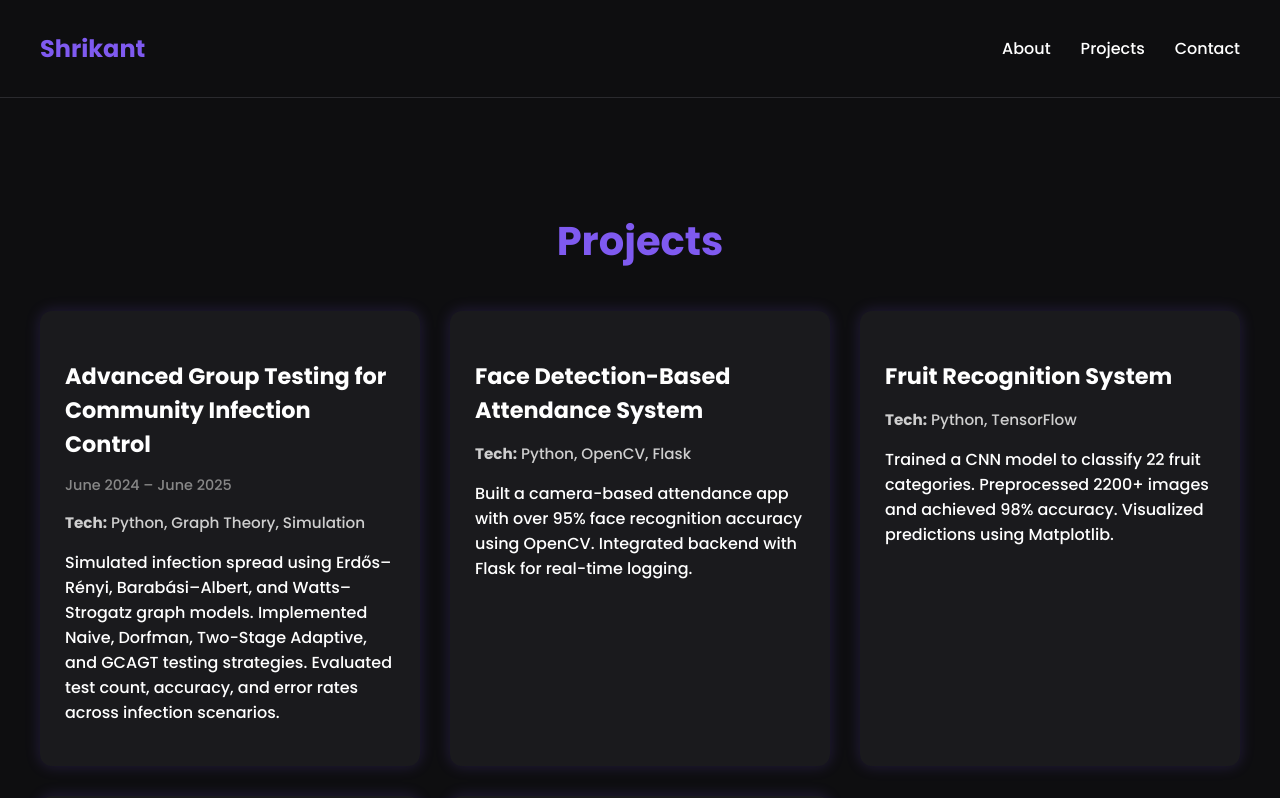
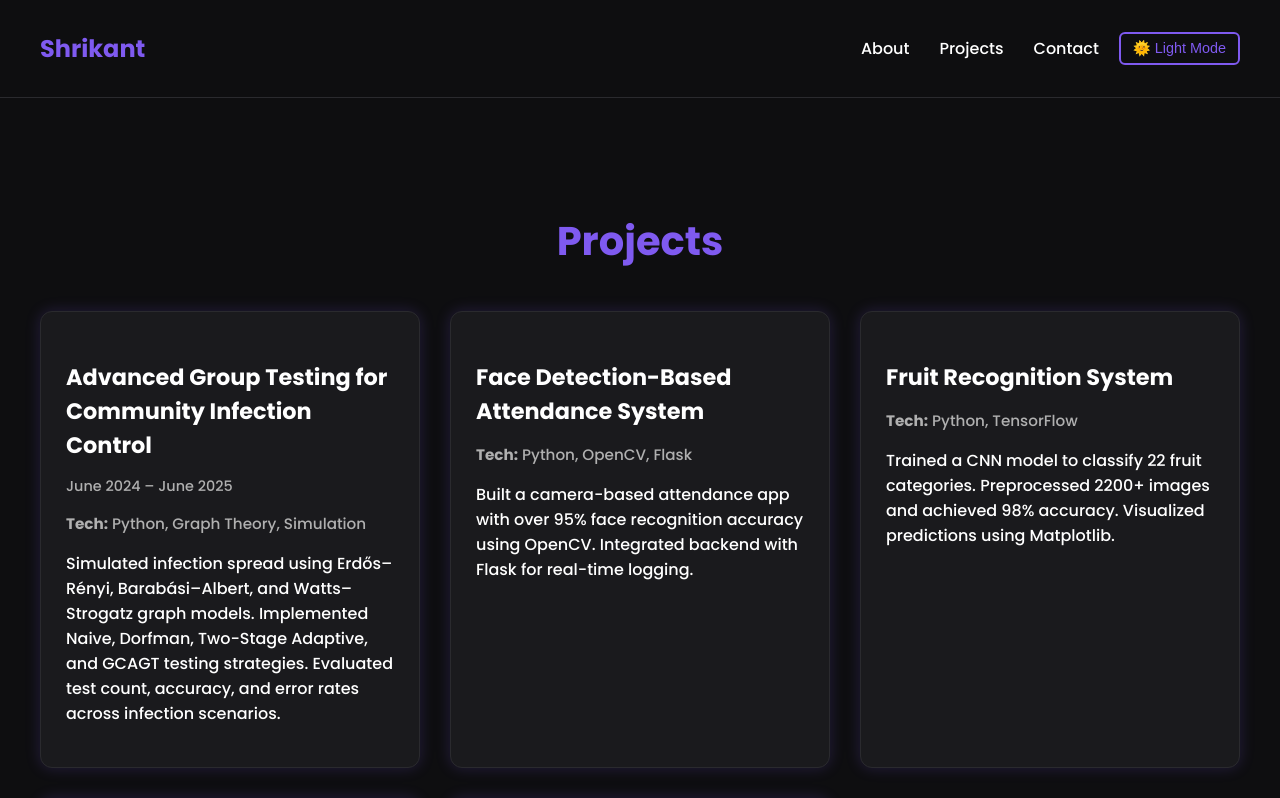
Before and after one commit to shrikantbk06/portfolio-website, a React (Create React App) app: page /projects in a window 1280 px wide. Shown: the top 798 px of the page. Built offline with nearby package versions, Linux system fonts and the light colour scheme.

Commit message:
Added Light/Dark Theme Functionality

```diff
--- a/src/App.css
+++ b/src/App.css
@@ -36,3 +36,43 @@
     transform: rotate(360deg);
   }
 }
+
+:root {
+  --bg-color: #0e0e10;
+  --text-color: #ffffff;
+  --subtext-color: #b0b0b0;
+  --accent-color: #7f5af0;
+  --card-bg: #1a1a1d;
+  --card-border: #2a2a2e;
+}
+
+body.light {
+  --bg-color: #ffffff;
+  --text-color: #0e0e10;
+  --subtext-color: #444444;
+  --accent-color: #5a3bb0;
+  --card-bg: #f0f0f5;
+  --card-border: #ddd;
+}
+
+body {
+  background-color: var(--bg-color);
+  color: var(--text-color);
+  transition: background-color 0.3s ease, color 0.3s ease;
+}
+
+.theme-toggle {
+  background: none;
+  border: 2px solid var(--accent-color);
+  color: var(--accent-color);
+  padding: 6px 12px;
+  border-radius: 6px;
+  cursor: pointer;
+  transition: 0.3s;
+  font-size: 0.9rem;
+}
+
+.theme-toggle:hover {
+  background-color: var(--accent-color);
+  color: var(--bg-color);
+}
--- a/src/components/About.css
+++ b/src/components/About.css
@@ -1,7 +1,7 @@
 .about-container {
   padding: 80px 20px;
-  background-color: #0e0e10;
-  color: #ffffff;
+  background-color: var(--bg-color);
+  color: var(--text-color);
   max-width: 1100px;
   margin: 0 auto;
 }
@@ -36,7 +36,7 @@
 .about-content p {
   font-size: 1.1rem;
   line-height: 1.6;
-  color: #b0b0b0;
+  color: var(--subtext-color);
   margin-bottom: 20px;
 }
 
@@ -45,7 +45,7 @@
 }
 
 .skills-list h3 {
-  color: #ffffff;
+  color: var(--text-color);
   margin-bottom: 10px;
 }
 
@@ -58,5 +58,5 @@
   font-size: 1rem;
   padding: 8px 0;
   border-bottom: 1px solid #222;
-  color: #cfcfcf;
+  color: var(--subtext-color);
 }
--- a/src/components/About.js
+++ b/src/components/About.js
@@ -23,11 +23,11 @@ export default function About() {
           <div className="skills-list">
             <h3>Tech Stack</h3>
             <ul>
-              <li>💻 JavaScript / React / Node.js</li>
-              <li>🐍 Python</li>
-              <li>☁️ AWS & Deployment</li>
-              <li>🧪 Software Testing / DevOps</li>
-              <li>📦 Git / GitHub / CI-CD</li>
+              <li><b>Programming Languages:</b> Java, Python, JavaScript, SQL, C, C++, C#, HTML, CSS</li>
+              <li><b>Frameworks & Libraries:</b> Spring Boot, React, Node.js</li>
+              <li><b>Cloud & DevOps:</b> AWS, Docker, CI/CD</li>
+              <li><b>Tools:</b> Git, JUnit, Mockito</li>
+              <li><b>Databases:</b> MySQL, PostgreSQL, DynamoDB</li>
             </ul>
           </div>
         </div>
--- a/src/components/Contact.css
+++ b/src/components/Contact.css
@@ -1,6 +1,6 @@
 .contact-container {
-  background-color: #0e0e10;
-  color: #ffffff;
+  background-color: var(--bg-color);
+  color: var(--text-color);
   padding: 80px 20px;
   max-width: 800px;
   margin: 0 auto;
@@ -15,7 +15,7 @@
 
 .contact-intro {
   font-size: 1.1rem;
-  color: #b0b0b0;
+  color: var(--subtext-color);
   margin-bottom: 40px;
 }
 
--- a/src/components/Footer.css
+++ b/src/components/Footer.css
@@ -1,5 +1,5 @@
 .footer {
-  background-color: #0e0e10;
+  background-color: var(--bg-color);
   color: #7f5af0;
   text-align: center;
   padding: 12px 0;
--- a/src/components/Home.css
+++ b/src/components/Home.css
@@ -3,8 +3,8 @@
 body {
   margin: 0;
   font-family: 'Poppins', sans-serif;
-  background-color: #0e0e10;
-  color: #ffffff;
+  background-color: var(--bg-color);
+  color: var(--text-color);
 }
 
 .home-container {
@@ -24,13 +24,13 @@ body {
 
 .hero-text h2 {
   font-size: 1.8rem;
-  color: #ffffff;
+  color: var(--text-color);
   margin-bottom: 20px;
 }
 
 .hero-text p {
   font-size: 1.1rem;
-  color: #b0b0b0;
+  color: var(--subtext-color);
   max-width: 600px;
   margin: 0 auto 30px;
 }
@@ -60,12 +60,12 @@ body {
 
 .resume-btn:hover {
   background-color: #7f5af0;
-  color: #0e0e10;
+  color: var(--bg-color);
 }
 
 .typewriter-text {
   font-size: 1.6rem;
-  color: #ffffff;
+  color: var(--text-color);
   margin-bottom: 20px;
   min-height: 32px;
 }
--- a/src/components/Home.js
+++ b/src/components/Home.js
@@ -23,7 +23,13 @@ export default function Home() {
           I'm a Master's graduate from the University of Sydney with hands-on experience in building scalable web applications, cloud-based microservices, and intelligent systems using React, Node.js, Java, and Python. Passionate about crafting efficient, secure, and user-centric solutions.
         </p>
         <Link to="/projects" className="hero-btn">My Projects</Link>
-        <a href="/Shrikant_Resume.pdf" download className="hero-btn resume-btn">Download Resume</a>
+        <a
+            href={`${process.env.PUBLIC_URL}/Shrikant_Resume.pdf`}
+            download
+            className="hero-btn resume-btn"
+        >
+            Download Resume
+        </a>
       </div>
     </div>
   );
--- a/src/components/Navbar.css
+++ b/src/components/Navbar.css
@@ -1,5 +1,5 @@
 .navbar {
-  background-color: #0e0e10;
+  background-color: var(--bg-color);
   padding: 20px 40px;
   display: flex;
   justify-content: space-between;
@@ -25,7 +25,7 @@
 }
 
 .navbar-links a {
-  color: #ffffff;
+  color: var(--text-color);
   text-decoration: none;
   font-weight: 500;
   transition: color 0.3s;
@@ -34,3 +34,9 @@
 .navbar-links a:hover {
   color: #7f5af0;
 }
+
+.navbar-right {
+  display: flex;
+  align-items: center;
+  gap: 20px;
+}
--- a/src/components/Navbar.js
+++ b/src/components/Navbar.js
@@ -1,6 +1,7 @@
 import React from 'react';
 import { Link } from 'react-router-dom';
 import './Navbar.css';
+import ThemeToggle from './ThemeToggle';
 
 export default function Navbar() {
   return (
@@ -8,11 +9,14 @@ export default function Navbar() {
       <div className="navbar-logo">
         <Link to="/">Shrikant</Link>
       </div>
-      <ul className="navbar-links">
-        <li><Link to="/about">About</Link></li>
-        <li><Link to="/projects">Projects</Link></li>
-        <li><Link to="/contact">Contact</Link></li>
-      </ul>
+      <div className="navbar-right">
+        <ul className="navbar-links">
+          <li><Link to="/about">About</Link></li>
+          <li><Link to="/projects">Projects</Link></li>
+          <li><Link to="/contact">Contact</Link></li>
+        </ul>
+        <ThemeToggle />
+      </div>
     </nav>
   );
 }
--- a/src/components/Projects.css
+++ b/src/components/Projects.css
@@ -1,7 +1,7 @@
 .projects-container {
   padding: 80px 20px;
-  background-color: #0e0e10;
-  color: #ffffff;
+  background-color: var(--bg-color);
+  color: var(--text-color);
   max-width: 1200px;
   margin: 0 auto;
   text-align: center;
@@ -20,33 +20,35 @@
 }
 
 .project-card {
-  background-color: #1a1a1d;
+  background-color: var(--card-bg);
+  border: 1px solid var(--card-border);
   padding: 25px;
   border-radius: 12px;
   box-shadow: 0 0 15px rgba(127, 90, 240, 0.2);
-  transition: transform 0.2s ease;
+  transition: transform 0.2s ease, background-color 0.3s ease;
   text-align: left;
 }
+
 
 .project-card:hover {
   transform: translateY(-5px);
 }
 
 .project-card h3 {
-  color: #ffffff;
+  color: var(--text-color);
   font-size: 1.4rem;
   margin-bottom: 10px;
 }
 
 .project-duration {
   font-size: 0.9rem;
-  color: #888;
+  color: var(--subtext-color);
   margin-bottom: 8px;
 }
 
 .project-tech {
   font-size: 0.95rem;
-  color: #cfcfcf;
+  color: var(--subtext-color);
   margin-bottom: 12px;
 }
 
--- /dev/null
+++ b/src/components/ThemeToggle.js
@@ -0,0 +1,19 @@
+import React, { useEffect, useState } from 'react';
+
+export default function ThemeToggle() {
+  const [theme, setTheme] = useState('dark');
+
+  useEffect(() => {
+    document.body.className = theme;
+  }, [theme]);
+
+  const toggleTheme = () => {
+    setTheme((prev) => (prev === 'dark' ? 'light' : 'dark'));
+  };
+
+  return (
+    <button onClick={toggleTheme} className="theme-toggle">
+      {theme === 'dark' ? '🌞 Light Mode' : '🌙 Dark Mode'}
+    </button>
+  );
+}
```
Also changed, not shown: src/index.css (line endings or trailing spaces), 1 other file (tests, documents, lock files or other folders).
